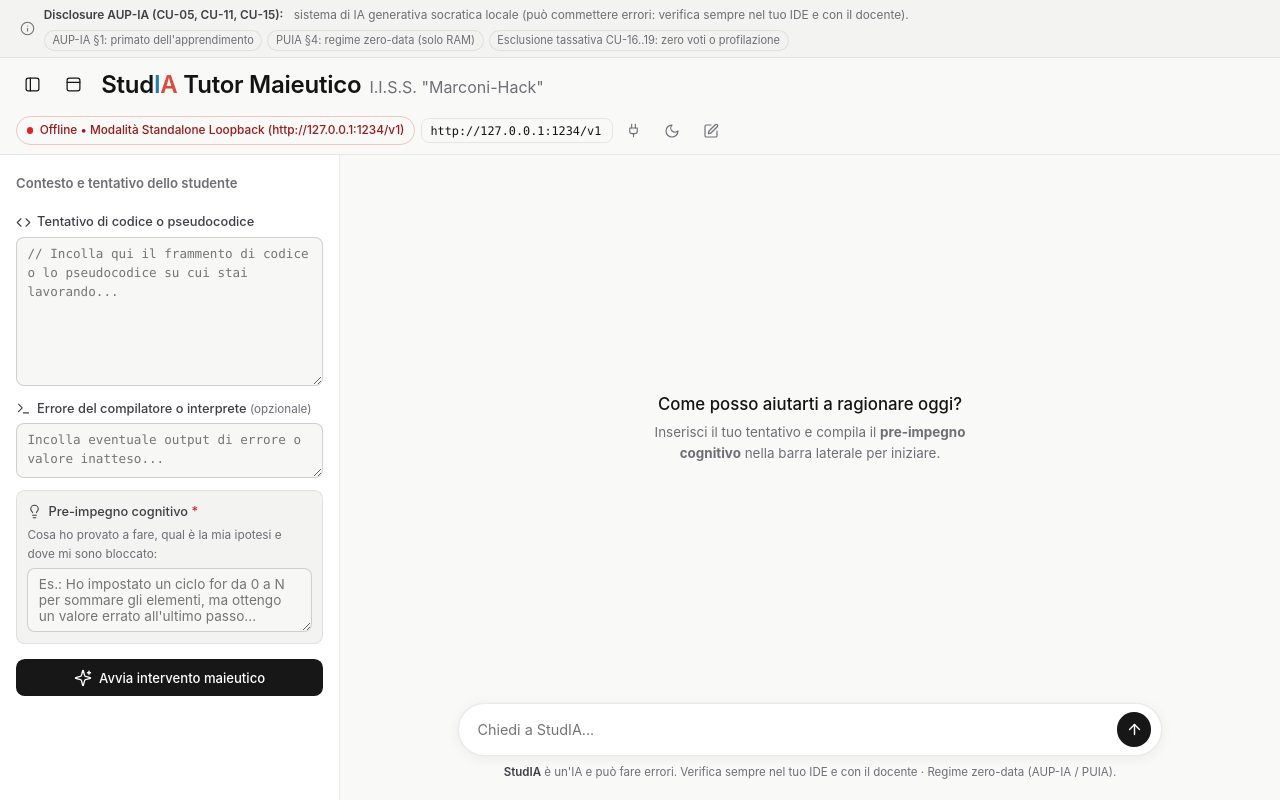
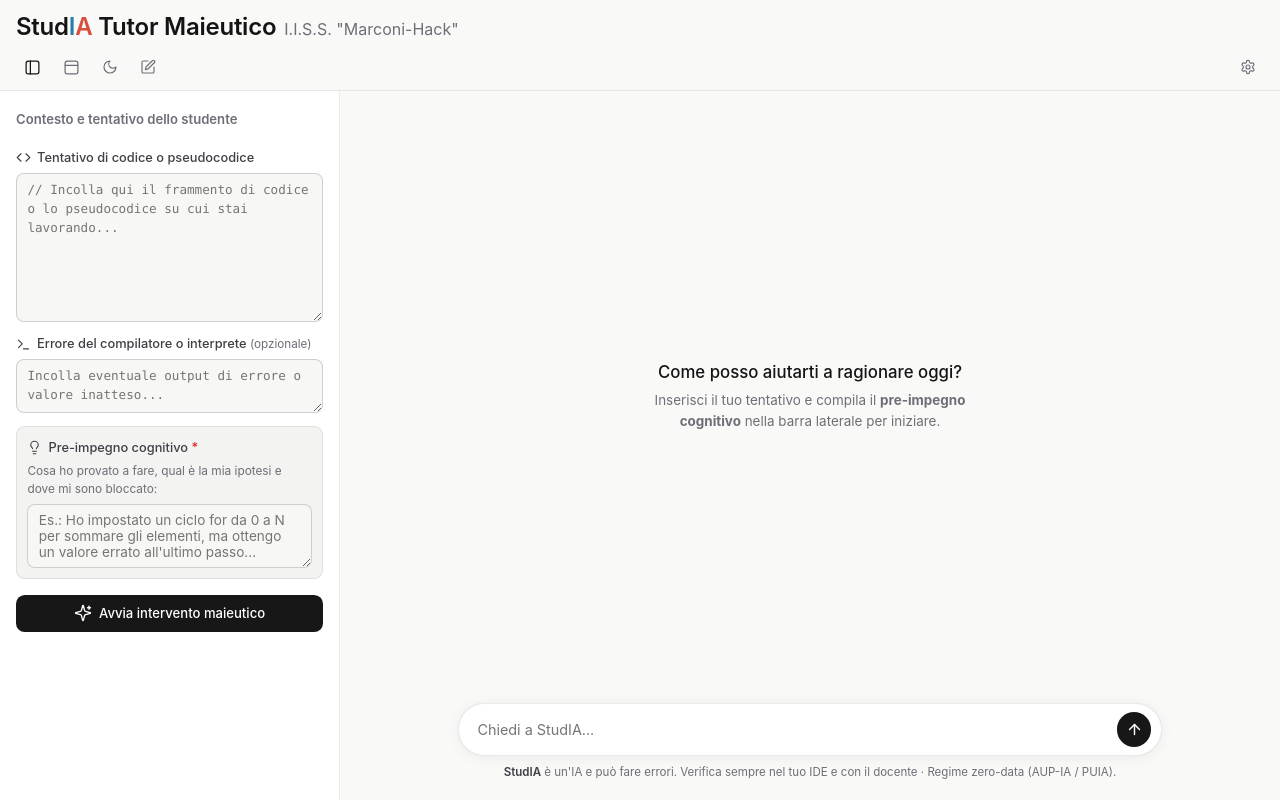
Before and after one commit to luciano-vitale/tutor-maieutico, a website built with Vite: page index.html in a window 1280 px wide. Built offline with nearby package versions, Linux system fonts and the light colour scheme; files whose address does not match are found by name.

Commit message:
feat(ui): razionalizzazione barra icone, pannello connessione a scomparsa e topbar chiusa all'avvio

```diff
--- a/src/styles/main.css
+++ b/src/styles/main.css
@@ -167,26 +167,16 @@ body {
   color: var(--tm-text-muted);
 }
 
-.tm-toolbar {
-  display: flex;
-  flex-wrap: wrap;
-  align-items: center;
-  justify-content: space-between;
-  gap: 0.75rem;
-  padding: 0.5rem 1rem;
-}
-
 .tm-brand {
   display: flex;
   align-items: center;
-  gap: 0.45rem;
+  padding: 0.5rem 1rem 0.15rem;
 }
 
 .tm-brand-titles {
   display: flex;
   align-items: baseline;
   gap: 0.5rem;
-  margin-left: 0.25rem;
 }
 
 .tm-title {
@@ -210,11 +200,30 @@ body {
   color: var(--tm-text-muted);
 }
 
+.tm-toolbar {
+  display: flex;
+  align-items: center;
+  justify-content: space-between;
+  gap: 0.75rem;
+  padding: 0.25rem 1rem 0.45rem;
+}
+
+.tm-toolbar-left,
+.tm-toolbar-right {
+  display: inline-flex;
+  align-items: center;
+  gap: 0.35rem;
+}
+
 .tm-connection-bar {
   display: flex;
   flex-wrap: wrap;
   align-items: center;
+  justify-content: flex-end;
   gap: 0.4rem;
+  padding: 0.4rem 1rem;
+  background: var(--tm-surface-subtle);
+  border-top: 1px solid var(--tm-border);
 }
 
 /* Status Pill with subtle semantic dot */
@@ -325,7 +334,8 @@ body {
 }
 
 .tm-sidebar-toggle-btn[aria-expanded="true"],
-.tm-topbar-toggle-btn[aria-expanded="true"] {
+.tm-topbar-toggle-btn[aria-expanded="true"],
+.tm-connection-toggle-btn[aria-expanded="true"] {
   color: var(--tm-text);
 }
 
@@ -354,6 +364,7 @@ body {
   z-index: 50;
 }
 
+.tm-toolbar-left [data-tooltip]::after,
 .tm-brand [data-tooltip]::after,
 .tm-turn-actions [data-tooltip]::after,
 .tm-turn-action-btn[data-tooltip]::after {
--- a/src/ui/WorkspaceUI.ts
+++ b/src/ui/WorkspaceUI.ts
@@ -8,6 +8,7 @@ const ICONS = {
   moonDark: `<svg viewBox="0 0 24 24" width="16" height="16" fill="none" stroke="currentColor" stroke-width="1.75" stroke-linecap="round" stroke-linejoin="round" aria-hidden="true"><path d="M12 3a6 6 0 0 0 9 9 9 9 0 1 1-9-9Z"/></svg>`,
   shieldInfo: `<svg viewBox="0 0 24 24" width="15" height="15" fill="none" stroke="currentColor" stroke-width="1.75" stroke-linecap="round" stroke-linejoin="round" aria-hidden="true"><circle cx="12" cy="12" r="10"/><path d="M12 16v-4"/><path d="M12 8h.01"/></svg>`,
   plugConnect: `<svg viewBox="0 0 24 24" width="15" height="15" fill="none" stroke="currentColor" stroke-width="1.75" stroke-linecap="round" stroke-linejoin="round" aria-hidden="true"><path d="M12 22v-5"/><path d="M9 8V2"/><path d="M15 8V2"/><path d="M18 8v5a4 4 0 0 1-4 4h-4a4 4 0 0 1-4-4V8Z"/></svg>`,
+  settingsGear: `<svg viewBox="0 0 24 24" width="16" height="16" fill="none" stroke="currentColor" stroke-width="1.75" stroke-linecap="round" stroke-linejoin="round" aria-hidden="true"><path d="M12.22 2h-.44a2 2 0 0 0-2 2v.18a2 2 0 0 1-1 1.73l-.43.25a2 2 0 0 1-2 0l-.15-.08a2 2 0 0 0-2.73.73l-.22.38a2 2 0 0 0 .73 2.73l.15.1a2 2 0 0 1 1 1.72v.51a2 2 0 0 1-1 1.74l-.15.09a2 2 0 0 0-.73 2.73l.22.38a2 2 0 0 0 2.73.73l.15-.08a2 2 0 0 1 2 0l.43.25a2 2 0 0 1 1 1.73V20a2 2 0 0 0 2 2h.44a2 2 0 0 0 2-2v-.18a2 2 0 0 1 1-1.73l.43-.25a2 2 0 0 1 2 0l.15.08a2 2 0 0 0 2.73-.73l.22-.39a2 2 0 0 0-.73-2.73l-.15-.08a2 2 0 0 1-1-1.74v-.5a2 2 0 0 1 1-1.74l.15-.09a2 2 0 0 0 .73-2.73l-.22-.38a2 2 0 0 0-2.73-.73l-.15.08a2 2 0 0 1-2 0l-.43-.25a2 2 0 0 1-1-1.73V4a2 2 0 0 0-2-2z"/><circle cx="12" cy="12" r="3"/></svg>`,
   newSessionCompose: `<svg viewBox="0 0 24 24" width="16" height="16" fill="none" stroke="currentColor" stroke-width="1.75" stroke-linecap="round" stroke-linejoin="round" aria-hidden="true"><path d="M12 3H5a2 2 0 0 0-2 2v14a2 2 0 0 0 2 2h14a2 2 0 0 0 2-2v-7"/><path d="M18.375 2.625a1 1 0 0 1 3 3l-9.013 9.014a2 2 0 0 1-.853.505l-2.873.84a.5.5 0 0 1-.62-.62l.84-2.873a2 2 0 0 1 .506-.852z"/></svg>`,
   codeBlock: `<svg viewBox="0 0 24 24" width="15" height="15" fill="none" stroke="currentColor" stroke-width="1.75" stroke-linecap="round" stroke-linejoin="round" aria-hidden="true"><polyline points="16 18 22 12 16 6"/><polyline points="8 6 2 12 8 18"/></svg>`,
   terminalBug: `<svg viewBox="0 0 24 24" width="15" height="15" fill="none" stroke="currentColor" stroke-width="1.75" stroke-linecap="round" stroke-linejoin="round" aria-hidden="true"><polyline points="4 17 10 11 4 5"/><line x1="12" x2="20" y1="19" y2="19"/></svg>`,
@@ -51,7 +52,8 @@ export async function mountWorkspaceUI(
 ): Promise<void> {
   let currentTheme: 'dark' | 'light' = 'light';
   let isSidebarOpen = true;
-  let isTopbarOpen = true;
+  let isTopbarOpen = false;
+  let isConnectionPanelOpen = false;
   document.documentElement.dataset.theme = currentTheme;
 
   container.innerHTML = `
@@ -63,6 +65,7 @@ export async function mountWorkspaceUI(
           data-testid="aup-disclosure-banner"
           role="region"
           aria-label="Informativa AUP-IA e PUIA"
+          hidden
         >
           <span class="tm-disclosure-icon">${ICONS.shieldInfo}</span>
           <div class="tm-disclosure-text">
@@ -76,8 +79,15 @@ export async function mountWorkspaceUI(
           </div>
         </div>
 
+        <div class="tm-brand">
+          <div class="tm-brand-titles">
+            <h1 class="tm-title">Stud<span class="tm-brand-i">I</span><span class="tm-brand-a">A</span> Tutor Maieutico</h1>
+            <span class="tm-subtitle">I.I.S.S. "Marconi-Hack"</span>
+          </div>
+        </div>
+
         <div class="tm-toolbar">
-          <div class="tm-brand">
+          <div class="tm-toolbar-left">
             <button
               type="button"
               class="tm-icon-btn tm-sidebar-toggle-btn"
@@ -96,17 +106,53 @@ export async function mountWorkspaceUI(
               data-tooltip="Mostra o nascondi la barra superiore di disclosure AUP-IA"
               aria-label="Mostra o nascondi la barra superiore di disclosure AUP-IA"
               aria-controls="aup-disclosure-topbar"
-              aria-expanded="true"
+              aria-expanded="false"
             >
               ${ICONS.topbarPanel}
             </button>
-            <div class="tm-brand-titles">
-              <h1 class="tm-title">Stud<span class="tm-brand-i">I</span><span class="tm-brand-a">A</span> Tutor Maieutico</h1>
-              <span class="tm-subtitle">I.I.S.S. "Marconi-Hack"</span>
+            <button
+              type="button"
+              class="tm-icon-btn"
+              data-testid="theme-toggle-btn"
+              data-tooltip="Passa al tema scuro"
+              aria-label="Cambia tema tra chiaro e scuro"
+            >
+              <span class="tm-theme-icon">${ICONS.moonDark}</span>
+            </button>
+            <button
+              type="button"
+              class="tm-icon-btn"
+              data-testid="new-session-btn"
+              data-tooltip="Nuova sessione"
+              aria-label="Nuova sessione"
+            >
+              ${ICONS.newSessionCompose}
+            </button>
+          </div>
+
+          <div class="tm-toolbar-right">
+            <button
+              type="button"
+              class="tm-icon-btn tm-connection-toggle-btn"
+              data-testid="connection-toggle-btn"
+              data-tooltip="Mostra o nascondi le impostazioni di connessione"
+              aria-label="Mostra o nascondi le impostazioni di connessione"
+              aria-controls="connection-settings-panel"
+              aria-expanded="false"
+            >
+              ${ICONS.settingsGear}
+            </button>
           </div>
         </div>
 
-          <div class="tm-connection-bar">
+        <div
+          id="connection-settings-panel"
+          class="tm-connection-bar"
+          data-testid="connection-settings-panel"
+          role="region"
+          aria-label="Impostazioni di connessione al motore di inferenza"
+          hidden
+        >
           <div class="tm-status-pill" data-testid="connection-status-badge" aria-live="polite">
             <span class="tm-led" aria-hidden="true"></span>
             <span class="tm-status-text"></span>
@@ -143,27 +189,6 @@ export async function mountWorkspaceUI(
               ${ICONS.plugConnect}
             </button>
           </form>
-
-            <button
-              type="button"
-              class="tm-icon-btn"
-              data-testid="theme-toggle-btn"
-              data-tooltip="Passa al tema scuro"
-              aria-label="Cambia tema tra chiaro e scuro"
-            >
-              <span class="tm-theme-icon">${ICONS.moonDark}</span>
-            </button>
-
-            <button
-              type="button"
-              class="tm-icon-btn"
-              data-testid="new-session-btn"
-              data-tooltip="Nuova sessione"
-              aria-label="Nuova sessione"
-            >
-              ${ICONS.newSessionCompose}
-            </button>
-          </div>
         </div>
       </header>
 
@@ -311,8 +336,14 @@ export async function mountWorkspaceUI(
   const topbarToggleBtn = container.querySelector<HTMLButtonElement>(
     '[data-testid="topbar-toggle-btn"]'
   )!;
+  const connectionToggleBtn = container.querySelector<HTMLButtonElement>(
+    '[data-testid="connection-toggle-btn"]'
+  )!;
   const disclosureBanner = container.querySelector<HTMLElement>(
     '[data-testid="aup-disclosure-banner"]'
+  )!;
+  const connectionPanel = container.querySelector<HTMLElement>(
+    '[data-testid="connection-settings-panel"]'
   )!;
   const leftSidebar = container.querySelector<HTMLElement>('[data-testid="left-panel-context"]')!;
   const themeToggleBtn = container.querySelector<HTMLButtonElement>(
@@ -361,6 +392,16 @@ export async function mountWorkspaceUI(
 
   topbarToggleBtn.addEventListener('click', () => {
     setTopbarOpen(!isTopbarOpen);
+  });
+
+  function setConnectionPanelOpen(open: boolean): void {
+    isConnectionPanelOpen = open;
+    connectionToggleBtn.setAttribute('aria-expanded', String(open));
+    connectionPanel.hidden = !open;
+  }
+
+  connectionToggleBtn.addEventListener('click', () => {
+    setConnectionPanelOpen(!isConnectionPanelOpen);
   });
 
   themeToggleBtn.addEventListener('click', () => {
```
Also changed, not shown: tests/WorkspaceUI.test.ts (+34 -7 lines). Lines whose indentation alone changed are shown as unchanged.
